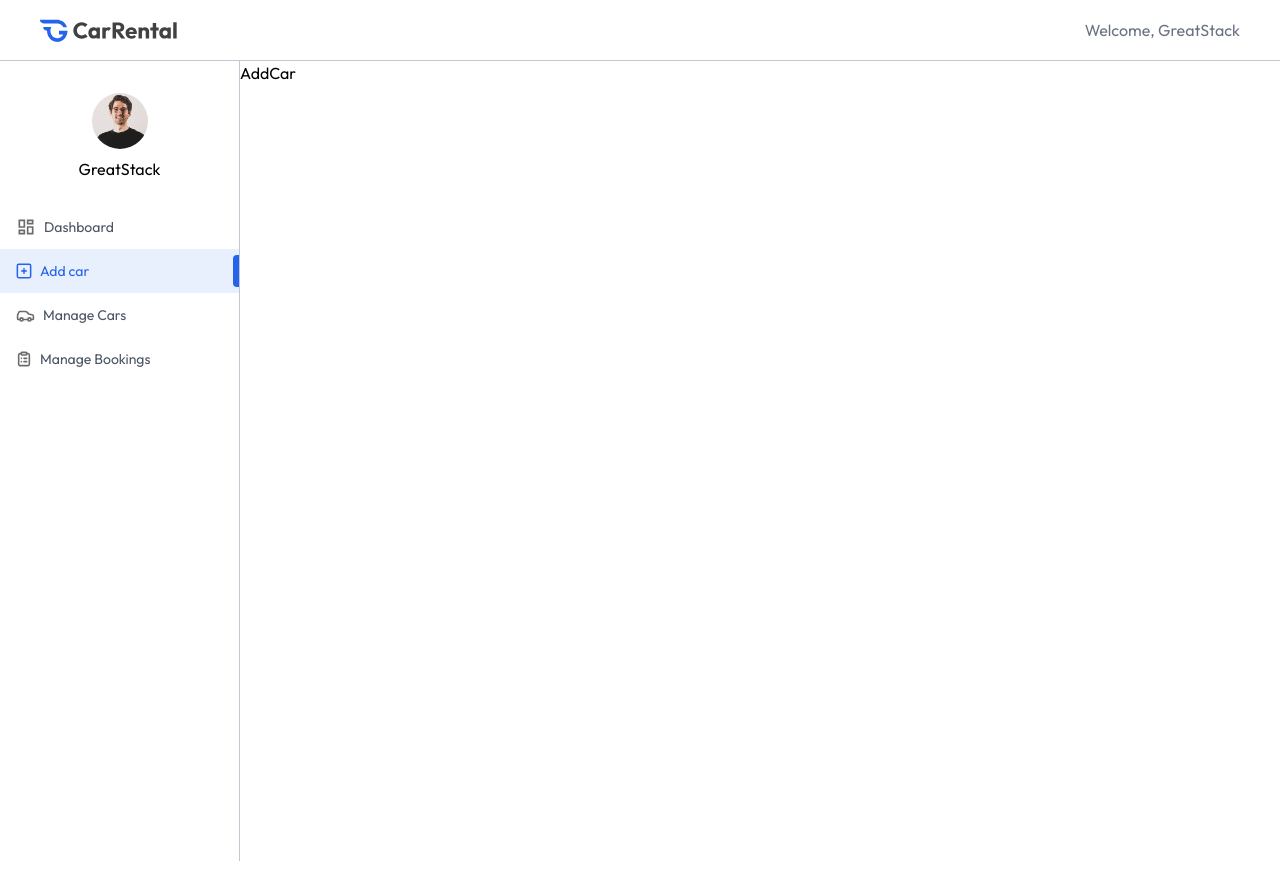
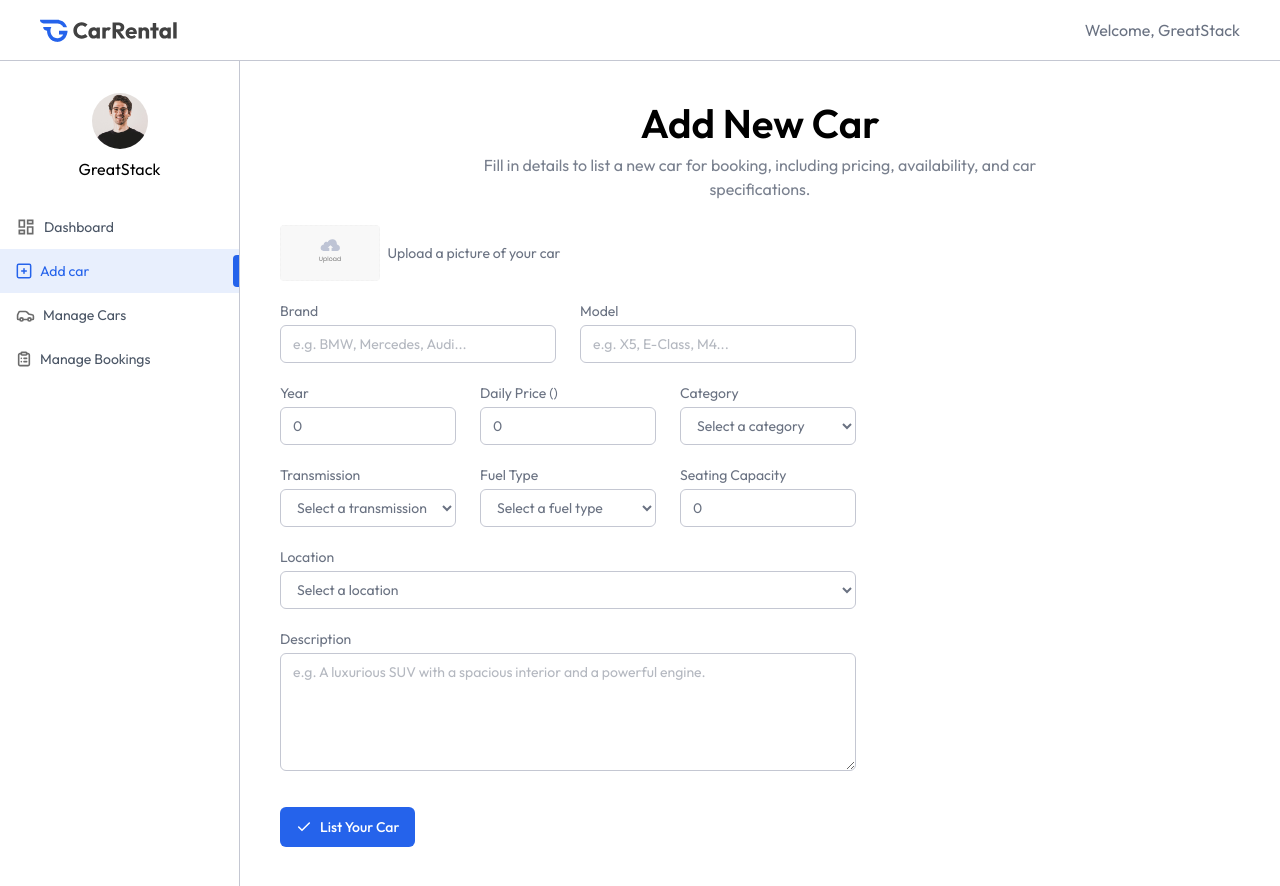
Before and after one commit to rishikeshmahale/MERN-CAR-RENTAL-BOOKING-APP, a React (Vite) app in the folder client/: page /owner/add-car in a window 1280 px wide. Before the commit the page ends 861 px from the top, so only its background shows below. Built offline with nearby package versions, Linux system fonts and the light colour scheme.

Commit message:
Modified AddCar page

```diff
--- a/client/src/pages/owner/AddCar.jsx
+++ b/client/src/pages/owner/AddCar.jsx
@@ -1,8 +1,206 @@
+import { useState } from "react";
+import Title from "../../components/Title.jsx";
+import { assets } from "../../assets/assets";
 
 const AddCar = () => {
+  const [image, setImage] = useState(null);
+  const [car, setCar] = useState({
+    brand: "",
+    model: "",
+    year: 0,
+    pricePerDay: 0,
+    category: "",
+    transmission: "",
+    fuel_type: "",
+    seating_capacity: 0,
+    location: "",
+    description: "",
+  });
+
+  const [isLoading, setIsLoading] = useState(false);
+
+  const currency = import.meta.env.VITE_CURRENCY;
+
+  const onSubmitHandler = async (e) => {
+     e.preventDefault()
+  };
+
   return (
-    <div>AddCar</div>
-  )
-}
+    <div className="px-4 py-10 md:px-10 flex-1">
+      <Title
+        title="Add New Car"
+        subTitle="Fill in details to list a new car for booking, including pricing, availability, and car specifications."
+      />
+
+      <form
+        onSubmit={onSubmitHandler}
+        className="flex flex-col gap-5 text-gray-500 text-sm mt-6 max-w-xl"
+      >
+        {/* Car Image */}
+        <div className="flex items-center gap-2 w-full">
+          <label htmlFor="car-image">
+            <img
+              src={image ? URL.createObjectURL(image) : assets.upload_icon}
+              alt="upload_icon"
+              className="h-14 rounded cursor-pointer"
+            />
+            <input
+              type="file"
+              id="car-image"
+              accept="image/*"
+              hidden
+              onChange={(e) => setImage(e.target.files[0])}
+            />
+          </label>
+          <p className="text-sm text-gray-500">Upload a picture of your car</p>
+        </div>
+
+        {/* Car Brand & Model */}
+        <div className="grid grid-cols-1 md:grid-cols-2 gap-6">
+          <div className="flex flex-col w-full">
+            <label>Brand</label>
+            <input
+              type="text"
+              placeholder="e.g. BMW, Mercedes, Audi..."
+              required
+              className="px-3 py-2 mt-1 border border-borderColor rounded-md outline-none"
+              value={car.brand}
+              onChange={(e) => setCar({ ...car, brand: e.target.value })}
+            />
+          </div>
+          <div className="flex flex-col w-full">
+            <label>Model</label>
+            <input
+              type="text"
+              placeholder="e.g. X5, E-Class, M4..."
+              required
+              className="px-3 py-2 mt-1 border border-borderColor rounded-md outline-none"
+              value={car.model}
+              onChange={(e) => setCar({ ...car, model: e.target.value })}
+            />
+          </div>
+        </div>
+
+        {/* Car Year, Price, Category */}
+        <div className="grid grid-cols-1 sm:grid-cols-2 md:grid-cols-3 gap-6">
+          <div className="flex flex-col w-full">
+            <label>Year</label>
+            <input
+              type="number"
+              placeholder="2025"
+              required
+              className="px-3 py-2 mt-1 border border-borderColor rounded-md outline-none"
+              value={car.year}
+              onChange={(e) => setCar({ ...car, year: e.target.value })}
+            />
+          </div>
+          <div className="flex flex-col w-full">
+            <label>Daily Price ({currency})</label>
+            <input
+              type="number"
+              placeholder="100"
+              required
+              className="px-3 py-2 mt-1 border border-borderColor rounded-md outline-none"
+              value={car.pricePerDay}
+              onChange={(e) => setCar({ ...car, pricePerDay: e.target.value })}
+            />
+          </div>
+          <div className="flex flex-col w-full">
+            <label>Category</label>
+            <select
+              onChange={(e) => setCar({ ...car, category: e.target.value })}
+              value={car.category}
+              className="px-3 py-2 mt-1 border border-borderColor rounded-md outline-none"
+            >
+              <option value="">Select a category</option>
+              <option value="Sedan">Sedan</option>
+              <option value="SUV">SUV</option>
+              <option value="Van">Van</option>
+            </select>
+          </div>
+        </div>
+
+        {/* Car Transmission, Fuel Type, Seating Capacity */}
+        <div className="grid grid-cols-1 sm:grid-cols-2 md:grid-cols-3 gap-6">
+          <div className="flex flex-col w-full">
+            <label>Transmission</label>
+            <select
+              onChange={(e) => setCar({ ...car, transmission: e.target.value })}
+              value={car.transmission}
+              className="px-3 py-2 mt-1 border border-borderColor rounded-md outline-none"
+            >
+              <option value="">Select a transmission</option>
+              <option value="Automatic">Automatic</option>
+              <option value="Manual">Manual</option>
+              <option value="Semi-Automatic">Semi-Automatic</option>
+            </select>
+          </div>
+          <div className="flex flex-col w-full">
+            <label>Fuel Type</label>
+            <select
+              onChange={(e) => setCar({ ...car, fuel_type: e.target.value })}
+              value={car.fuel_type}
+              className="px-3 py-2 mt-1 border border-borderColor rounded-md outline-none"
+            >
+              <option value="">Select a fuel type</option>
+              <option value="Gas">Gas</option>
+              <option value="Diesel">Diesel</option>
+              <option value="Petrol">Petrol</option>
+              <option value="Electric">Electric</option>
+              <option value="Hybrid">Hybrid</option>
+            </select>
+          </div>
+          <div className="flex flex-col w-full">
+            <label>Seating Capacity</label>
+            <input
+              type="number"
+              placeholder="4"
+              required
+              className="px-3 py-2 mt-1 border border-borderColor rounded-md outline-none"
+              value={car.seating_capacity}
+              onChange={(e) =>
+                setCar({ ...car, seating_capacity: e.target.value })
+              }
+            />
+          </div>
+        </div>
+
+        {/* Car Location */}
+        <div className="flex flex-col w-full">
+          <label>Location</label>
+          <select
+            onChange={(e) => setCar({ ...car, location: e.target.value })}
+            value={car.location}
+            className="px-3 py-2 mt-1 border border-borderColor rounded-md outline-none"
+          >
+            <option value="">Select a location</option>
+            <option value="New York">New York</option>
+            <option value="Los Angeles">Los Angeles</option>
+            <option value="Houston">Houston</option>
+            <option value="Chicago">Chicago</option>
+          </select>
+        </div>
+
+        {/* Car Description */}
+        <div className="flex flex-col w-full">
+          <label>Description</label>
+          <textarea
+            rows={5}
+            placeholder="e.g. A luxurious SUV with a spacious interior and a powerful engine."
+            required
+            className="px-3 py-2 mt-1 border border-borderColor rounded-md outline-none"
+            value={car.description}
+            onChange={(e) => setCar({ ...car, description: e.target.value })}
+          ></textarea>
+        </div>
+
+        <button className="flex items-center gap-2 px-4 py-2.5 mt-4 bg-primary text-white rounded-md font-medium w-max cursor-pointer">
+          <img src={assets.tick_icon} alt="" />
+          {isLoading ? "Listing..." : "List Your Car"}
+        </button>
+      </form>
+    </div>
+  );
+};
 
 export default AddCar;
```
